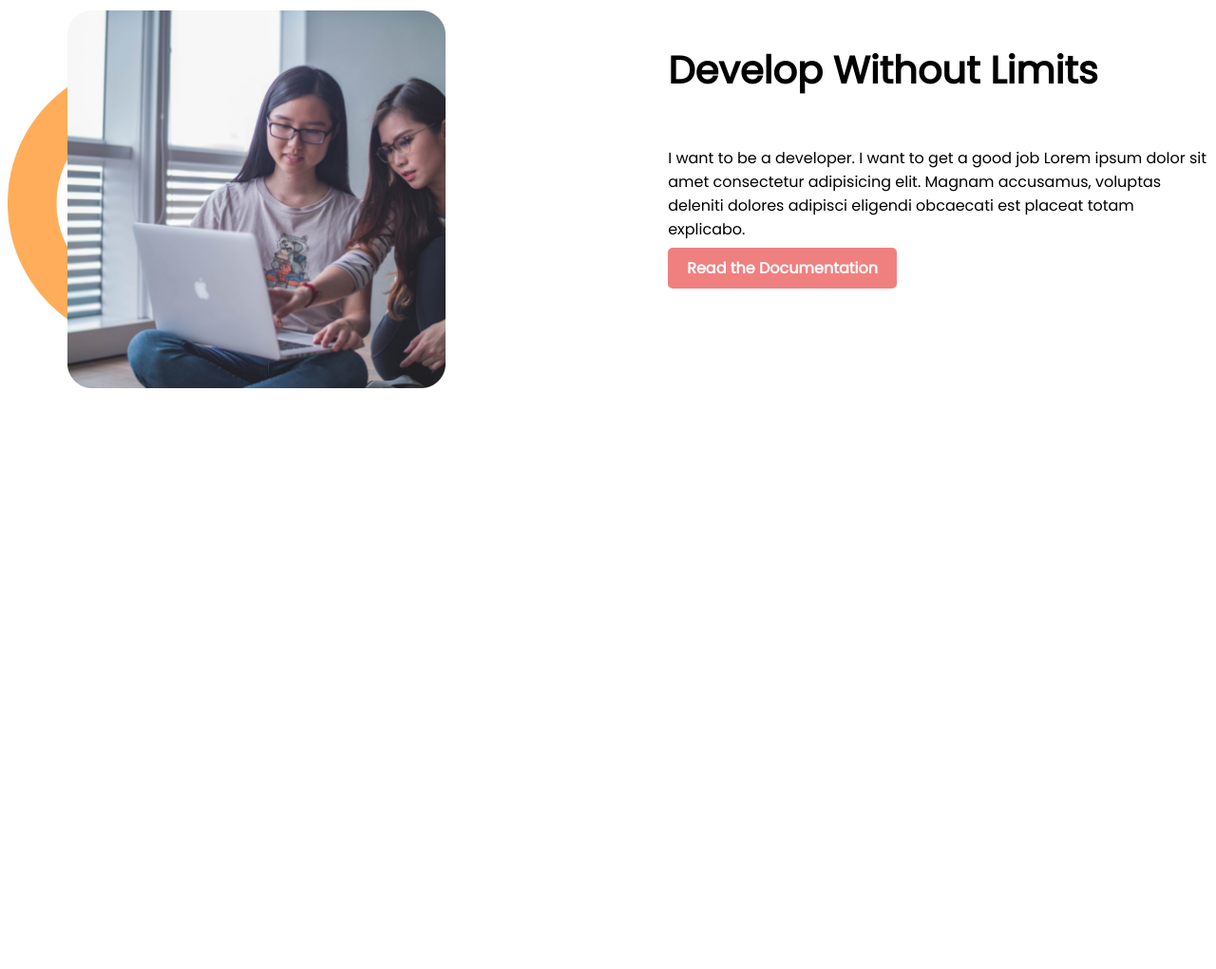
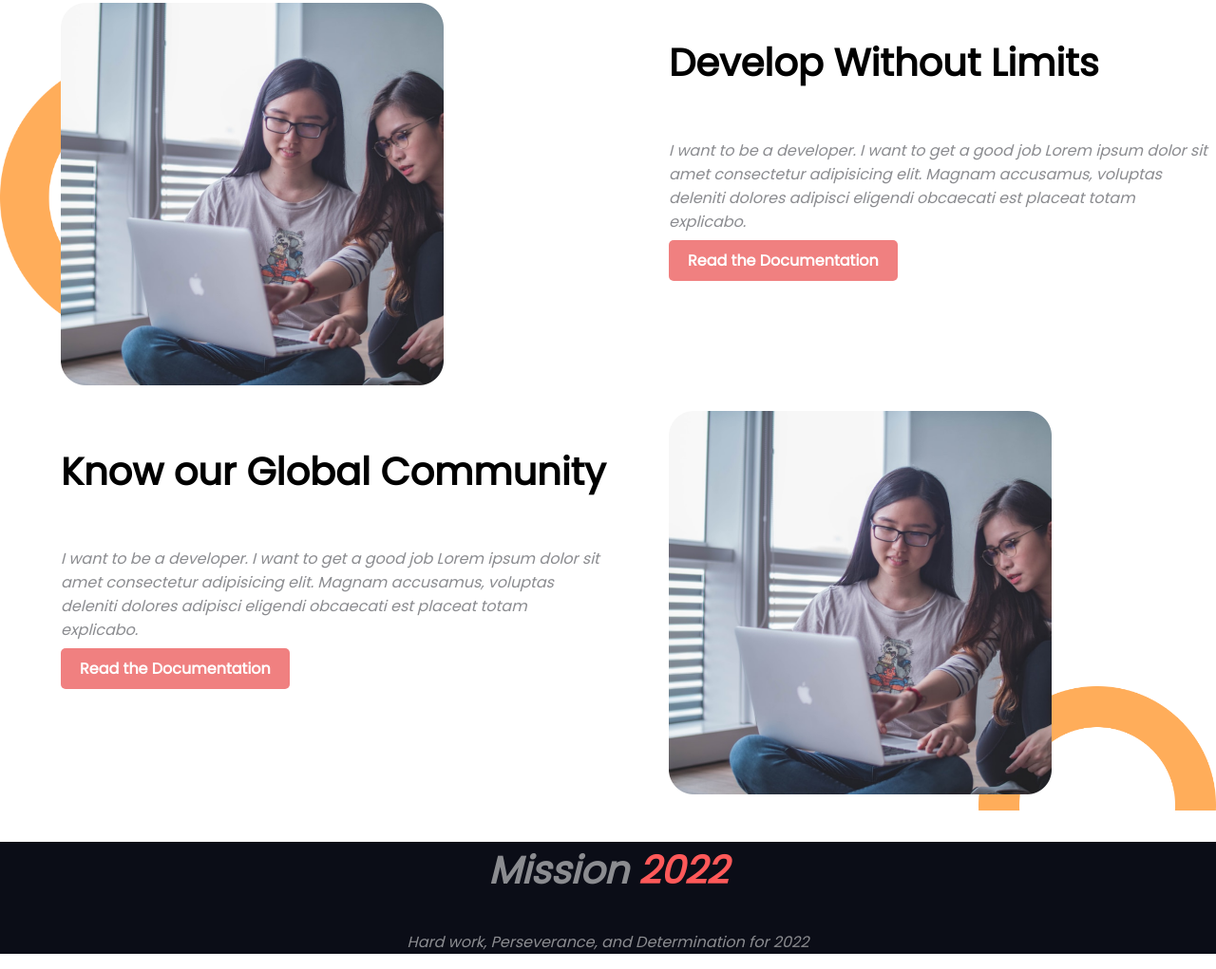
Before and after one commit to ArafathRumman/Personal-Website-2022, a plain HTML site: page index.html in a window 1280 px wide. Shown: the part 992-2013 px from the top of the page at 95% size. Before the commit the page ends 1426 px from the top, so only its background shows below. Drawn offline with Linux system fonts and the light colour scheme.

Commit message:
Footer part added

```diff
--- a/assets/css/style.css
+++ b/assets/css/style.css
@@ -1,5 +1,6 @@
 body {
   font-family: "Poppins", sans-serif;
+  margin: 0px;
 }
 h1 {
   font-size: 50px;
@@ -82,3 +83,22 @@ h2 {
   background-repeat: no-repeat;
   background-size: 300px;
 }
+
+.Know-our-Global-Community {
+  background-image: url(/assets/images/shapes/shape-1.png);
+  background-position: right 300px;
+  background-repeat: no-repeat;
+  background-size: 250px;
+}
+.footer {
+  background-color: #0b0d17;
+  text-align: center;
+}
+.footer h2,
+p {
+  color: #8b8c90;
+  font-style: italic;
+}
+.footer span {
+  color: #ff5959;
+}
--- a/index.html
+++ b/index.html
@@ -61,12 +61,36 @@
                 <div class="heading-style">
                     <h2>Develop Without Limits</h2>
                 </div>
-
             </div>
             <p>I want to be a developer. I want to get a good job Lorem ipsum dolor sit amet consectetur adipisicing elit. Magnam accusamus, voluptas deleniti dolores adipisci eligendi obcaecati est placeat totam explicabo. </p>
             <a href="#" >Read the Documentation</a>
         </div>
 
     </section>
+    <section class="flex Know-our-Global-Community" >
+
+        <div class="half-width">
+            <div class="heading">
+                <div class="heading-style">
+                    <h2>Know our Global Community</h2>
+                </div>
+            </div>
+            <p>I want to be a developer. I want to get a good job Lorem ipsum dolor sit amet consectetur adipisicing elit. Magnam accusamus, voluptas deleniti dolores adipisci eligendi obcaecati est placeat totam explicabo. </p>
+            <a href="#" >Read the Documentation</a>
+        </div>
+        <div class="half-width">
+            <img src="assets/images/pictures/coding.png" alt="">
+        </div>
+
+    </section>
+
+    <footer class="footer">
+        <h2>Mission <span>2022</span> </h2>
+        <p>Hard work, Perseverance, and Determination for 2022</p>
+
+    </footer>
+
+
+
 </body>
 </html>
```
